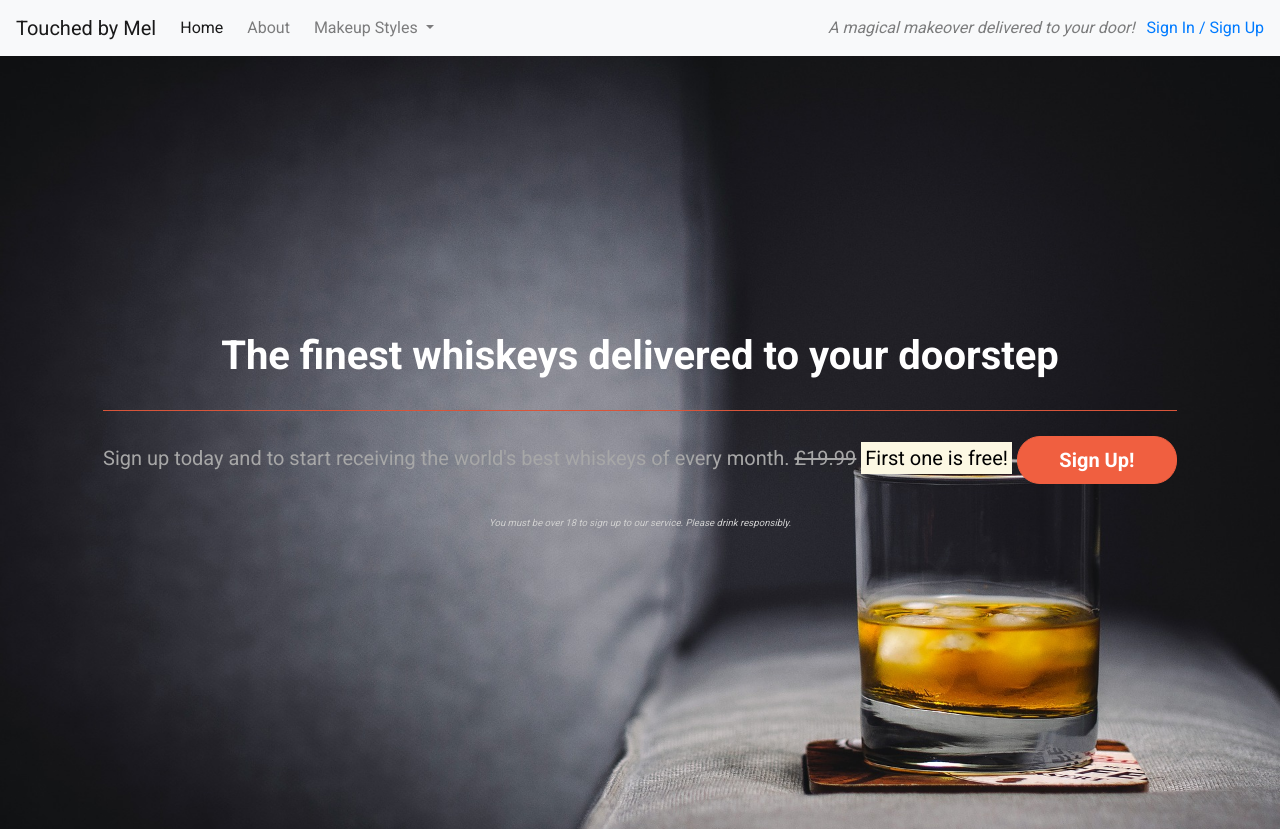
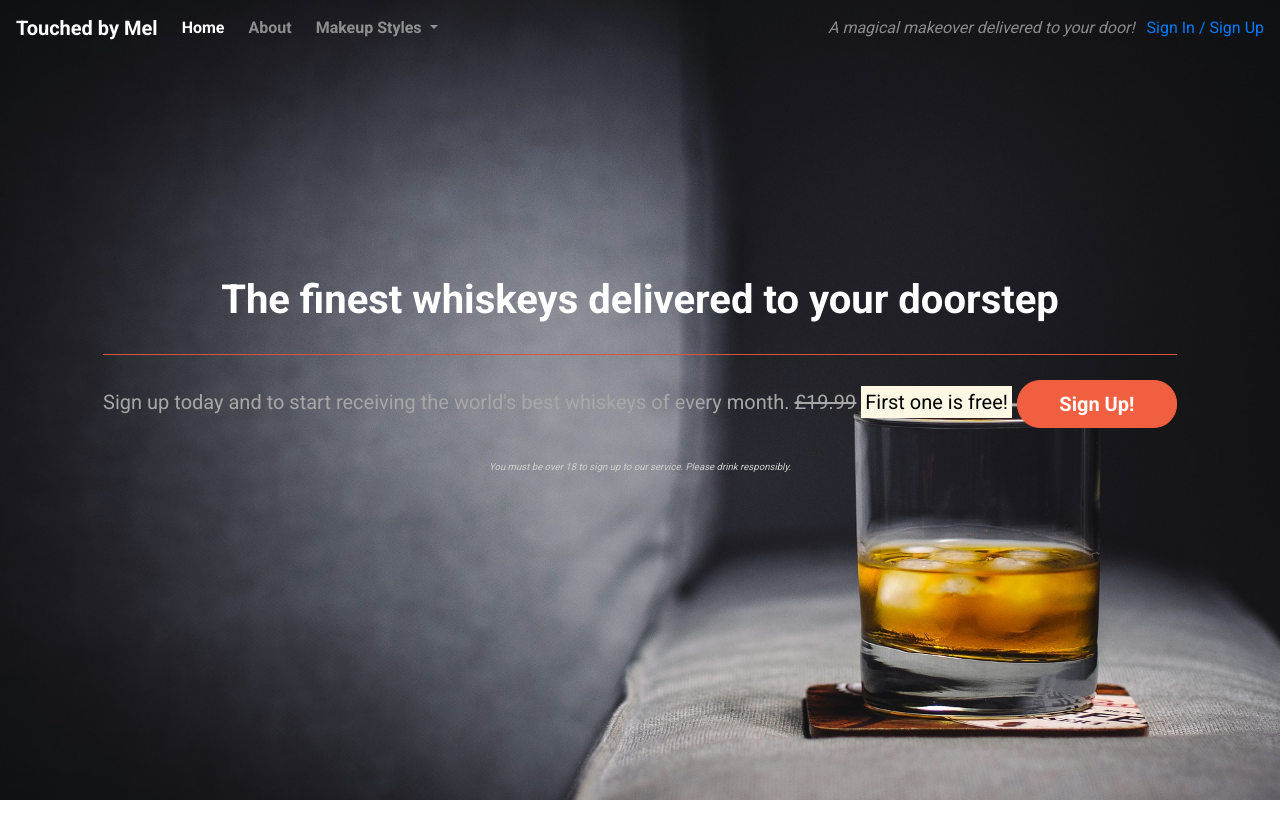
Before and after one commit to Dilsv/tocuhedbymel, a plain HTML site: page index.html in a window 1280 px wide. Shown: the top 829 px of the page. Drawn offline with nearby package versions, Linux system fonts and the light colour scheme.

Commit message:
Style navbar within css, specifically sign in/sign up button

```diff
--- a/css/style.css
+++ b/css/style.css
@@ -56,6 +56,36 @@ body {
     width: 35px;
 }
 
+/* Navbar */
+
+.navalert-container {
+    position: absolute;
+    top: 0;
+    left: 0;
+    padding-left: 0;
+    padding-right: 0;
+    z-index: 1;
+}
+
+.navbar .navbar-toggler {
+    border: 0;
+}
+
+.navbar-brand {
+    font-weight: bold;
+}
+
+.navbar .navbar-nav a {
+    font-weight: bold;
+}
+
+.navbar {
+    margin-bottom: 0;
+    border: 0;
+    width: 100%;
+    background-color: rgba(0,0,0,0,25);
+}
+
 /*Jumbotron*/
 
 .jumbotron {
--- a/index.html
+++ b/index.html
@@ -12,7 +12,8 @@
 
 </head>
 <body>
-    <nav class="navbar navbar-light bg-light navbar-expand-sm">
+    <div class="container-fluid navalert-container">
+        <nav class="navbar navbar-dark navbar-expand-sm">
             <a href="/" class="navbar-brand">Touched by Mel</a>
 
             <button class="navbar-toggler ml-auto" type="button" data-toggle="collapse" data-target="#navbarNavDropdown" aria-controls="navbarNavDropdown" aria-expanded="false" aria-label="Toggle navigation">
@@ -45,6 +46,7 @@
                 <a href="/login">Sign In / Sign Up</a>
             </div>
         </nav>
+    </div>
     <!-- <div class="container alert-container">
         <div class="row">
             <div class="col-12">
```
Lines whose indentation alone changed are shown as unchanged.
